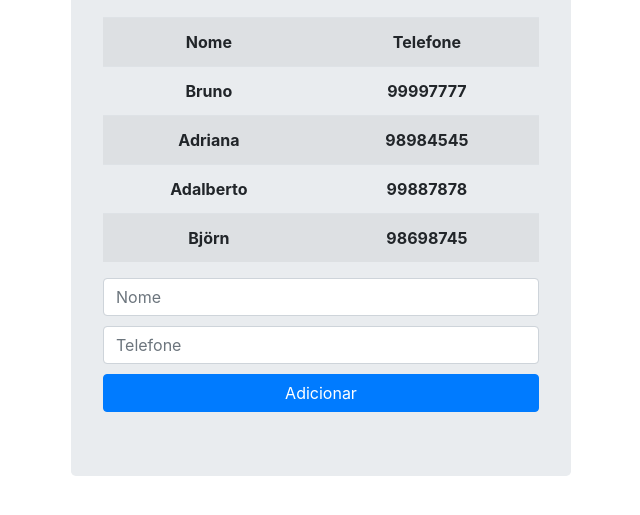
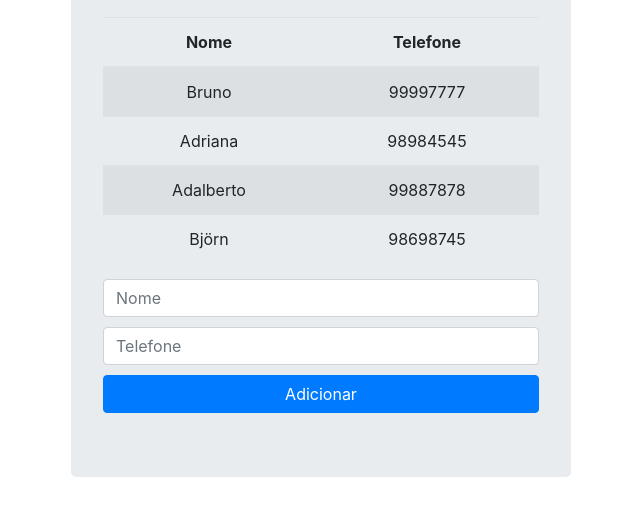
Before and after one commit to brunohgv/lista-telefonica, a plain HTML site: page index.html in a window 1280 px wide. Shown: the part 105-620 px from the top of the page, without its empty margins (319-959 px from the left). Drawn offline with nearby package versions, Linux system fonts and the light colour scheme.

Commit message:
table style

```diff
--- a/index.html
+++ b/index.html
@@ -18,14 +18,18 @@
     <div class="jumbotron">
       <h2 ng-bind="titulo"></h2>
       <table class="table table-striped">
+        <thead>
           <tr>
             <th>Nome</th>
             <th>Telefone</th>
           </tr>
+        </thead>
+        <tbody>
           <tr ng-repeat="contato in contatos">
-          <th>{{contato.nome}}</th>
-          <th>{{contato.telefone}}</th>
+            <td>{{contato.nome}}</td>
+            <td>{{contato.telefone}}</td>
           </tr>
+        </tbody>
       </table>
       <form ng-enter="adicionarContato(contato)">
         <input
```
Lines whose indentation alone changed are shown as unchanged.
